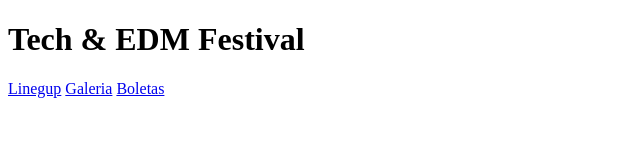
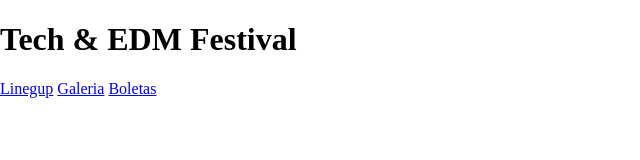
Before and after one commit to W4lterRomero/Festival-Musica, a website: page index.html in a window 1280 px wide. Shown: the whole page, without its empty margins (0-640 px from the left). Drawn offline with Linux system fonts and the light colour scheme; the site is published under a folder, as on GitHub Pages, so addresses that start at the root find nothing.

Commit message:
Problemas de compatibilidad arreglada

```diff
--- a/gulpfile.js
+++ b/gulpfile.js
@@ -8,7 +8,7 @@ export function css(done){
 
     src('src/scss/app.scss')
         .pipe( sass().on('error', sass.logError))
-        .pipe( dest('buil/css'))
+        .pipe( dest('build/css'))
 
     done()
 }
@@ -17,3 +17,5 @@ export function dev(){
     watch('src/scss/**/*.scss', css)
 
 }
+
+export default series(css,dev)
--- a/index.html
+++ b/index.html
@@ -4,7 +4,7 @@
     <meta charset="UTF-8">
     <meta name="viewport" content="width=device-width, initial-scale=1.0">
     <title>Document</title>
-    <link rel="stylesheet" href="/buil/css/app.css">
+    <link rel="stylesheet" href="build/css/app.css">
 
     <link rel="preconnect" href="https://fonts.googleapis.com">
 <link rel="preconnect" href="https://fonts.gstatic.com" crossorigin>
--- a/src/scss/app.scss
+++ b/src/scss/app.scss
@@ -1 +1,2 @@
 @forward 'base';
+@forward 'layout';
--- a/src/scss/base/_variables.scss
+++ b/src/scss/base/_variables.scss
@@ -5,3 +5,8 @@ $amarillo: #fdda00;
 $morado: #752F97;
 $negro: #000000;
 $blanco: #FFFFFF;
+// Media Queries
+$telefono: 480px;
+$tablet: 768px;
+$desktop: 1200px;
+$desktopXL: 1400px;
```
Also changed, not shown: build/css/app.css (renamed from buil/css/app.css).
